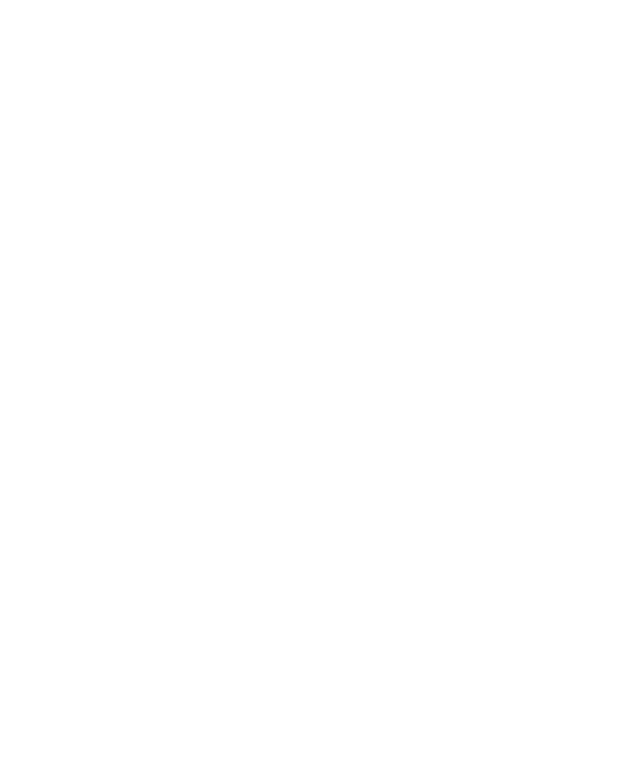
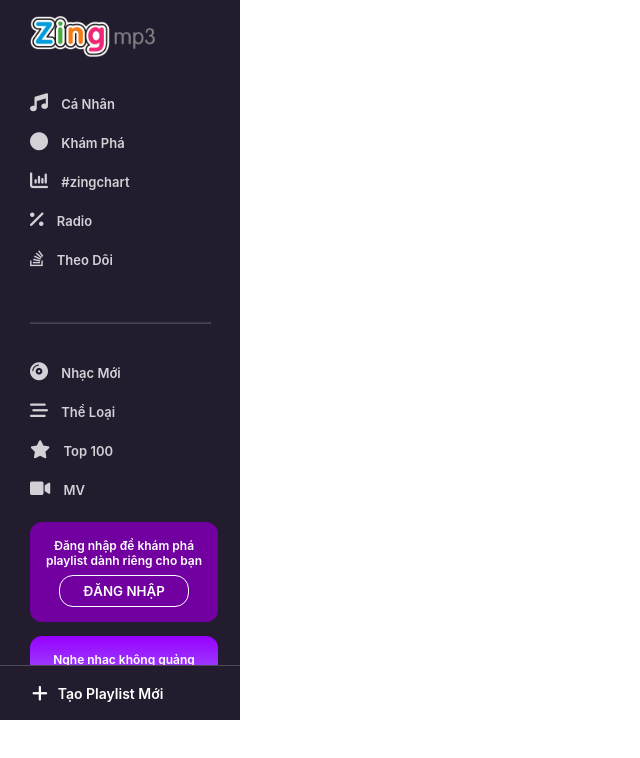
Before and after one commit to hdnguyen02/Zing-mp3-project, a plain HTML site: page index.html in a window 1280 px wide. Shown: the whole page, without its empty margins (0-640 px from the left). Drawn offline with Linux system fonts and the light colour scheme.

Commit message:
code side-bar

```diff
--- a/index.html
+++ b/index.html
@@ -5,9 +5,85 @@
     <meta http-equiv="X-UA-Compatible" content="IE=edge">
     <meta name="viewport" content="width=device-width, initial-scale=1.0">
     <title>Zing mp3</title>
+    <link rel="stylesheet" href="https://cdnjs.cloudflare.com/ajax/libs/font-awesome/6.0.0/css/all.min.css">
     <link rel="stylesheet" href="style.css">
 </head>
 <body>
 
+
+
+
+
+   <div class="bar">
+        <img src="./logo.png">
+        <ul class="list-bar">
+            <li class="show-icon-playmusic">
+                <i class="fa-solid fa-music"></i>
+                <span>Cá Nhân</span>
+            </li>
+            <li class="show-icon-playmusic">
+                <i class="fa-solid fa-circle"></i>
+                <span>Khám Phá</span>
+            </li>
+            <li class="show-icon-playmusic">
+                <i class="fa-solid fa-chart-column"></i>
+                <span>#zingchart</span>
+
+            </li>
+            <li class="show-icon-playmusic">
+                <i class="fa-solid fa-percent"></i>
+                <span>Radio</span>
+            </li>
+            <li class="show-icon-playmusic">
+                <i class="fa-brands fa-stack-overflow"></i>
+                <span>Theo Dõi</span>
+            </li>
+        </ul>
+        <hr>
+        <ul class="list-bar" id="bar-scroll">
+            <li class="show-icon-playmusic">
+                <i class="fa-solid fa-compact-disc"></i>
+                <span>Nhạc Mới</span>
+
+            </li>
+            <li class="show-icon-playmusic">
+                <i class="fa-solid fa-bars-staggered"></i>
+                <span>Thể Loại</span>
+
+            </li>
+            <li class="show-icon-playmusic">
+                <i class="fa-solid fa-star"></i>
+                <span>Top 100</span>
+            </li>
+            <li class="show-icon-playmusic">
+                <i class="fa-solid fa-video"></i>
+                <span>MV</span>
+            </li>
+
+            <div>
+                <span>Đăng nhập để khám phá playlist dành riêng cho bạn</span>
+                <button>ĐĂNG NHẬP</button>
+            </div>
+            <div class="color-gradient">
+                <span>Nghe nhạc không quảng cáo cùng kho nhạc VIP</span>
+                <button style="background-color:#ffdb00;color:black" >NÂNG CẤP VIP</button>
+            </div>
+            <li id="new-playlist">
+                <i class="fa-solid fa-plus"></i>
+                <span>Tạo Playlist Mới</span>
+            </li>
+        </ul>
+   </div>
+
+   <div class="header">
+   </div>
+
+   <div class="list-mp3">
+
+   </div>
+
+   <div class="control">
+
+   </div>
 </body>
 </html>
--- a/style.css
+++ b/style.css
@@ -2,4 +2,158 @@
     box-sizing: border-box;
     padding: 0;
     margin: 0;
+    @import url('https://fonts.googleapis.com/css2?family=Inter&family=Poppins:wght@500&display=swap');
+    font-family: 'Inter', sans-serif;
 }
+
+li {
+    list-style: none;
+}
+
+
+/* CSS BAR  */
+
+.bar {
+    display: flex;
+    flex-direction: column;
+    justify-content: space-between;
+    position: fixed;
+    top: 0;
+    bottom: 0;
+    left: 0;
+    width: 240px;
+    height: 90vh;
+    background-color: #231b2e;
+    color: white;
+    font-weight: 600;
+    padding: 16px 0px 55px 30px;
+    font-size: 13px;
+
+}
+
+.bar > img {
+    width: 60%;
+
+}
+.bar .list-bar {
+    height:36%;
+    padding-right: 10px;
+    padding-top: 10px;
+
+
+}
+
+
+.bar .list-bar > li {
+    opacity: 0.8;
+    padding: 10px 0px;
+    position: relative;
+}
+
+.bar > hr {
+    width: 86%;
+    opacity: 0.2;
+}
+
+
+.bar .list-bar > li:hover {
+    color: white;
+    cursor: pointer;
+    opacity: 1;
+}
+
+.show-icon-playmusic:hover::after {
+    content: '\f144';
+    display: inline-block;
+    font-family: 'Font Awesome 5 Free';
+    text-rendering: auto;
+    font-style: normal;
+    font-weight: 600;
+    font-size: 18px;
+    position: absolute;
+    top: 12px;
+    right: 0;
+}
+
+
+.bar .list-bar > li > i {
+    margin-right: 10px;
+    font-size: 18px;
+}
+
+.bar #bar-scroll {
+    height: 50%;
+    overflow-y: scroll;
+    padding-top: 12px;
+}
+
+.bar #bar-scroll > div {
+    background-color: red;
+    display: flex;
+    flex-direction: column;
+    justify-content: space-around;
+    align-items: center;
+    height: 100px;
+    width: 94%;
+    background-color: #7200a1;
+    margin: 14px 0px;
+    text-align: center;
+    border-radius: 12px;
+    padding: 12px;
+
+}
+
+.bar #bar-scroll > div > span {
+    font-size: 12px;
+    font-weight: 600;
+    color: white;
+}
+.bar #bar-scroll > div > button {
+    border: 1px solid white;
+    border-radius: 14px;
+    padding: 7px 8px;
+    width: 130px;
+    background-color: #7200a1;
+    color:white;
+    font-weight: 600;
+    opacity: 1;
+
+}
+
+.bar #bar-scroll > div > button:hover {
+    opacity: 0.8;
+}
+
+.color-gradient {
+    background-image: linear-gradient(#9600FF, #AEBAF8);
+}
+
+#new-playlist {
+    color: red;
+    position: absolute;
+    background-color: #231b2e;
+    bottom: 0;
+    left: 0;
+    right: 0;
+    height: 55px;
+    border-top: 0.5px solid rgba(250, 250, 250, 0.2);
+    color: white;
+    display: flex;
+    align-items: center;
+    opacity: 1;
+    padding-left: 32px;
+    font-weight: 600;
+    font-size: 14px;
+
+}
+
+::-webkit-scrollbar {
+    width: 6px;
+    border-radius: 6px;
+}
+
+::-webkit-scrollbar-thumb{
+    width: 6px;
+    border-radius: 10px;
+    background-color: gray;
+}
```
Also changed, not shown: logo.png (added).
